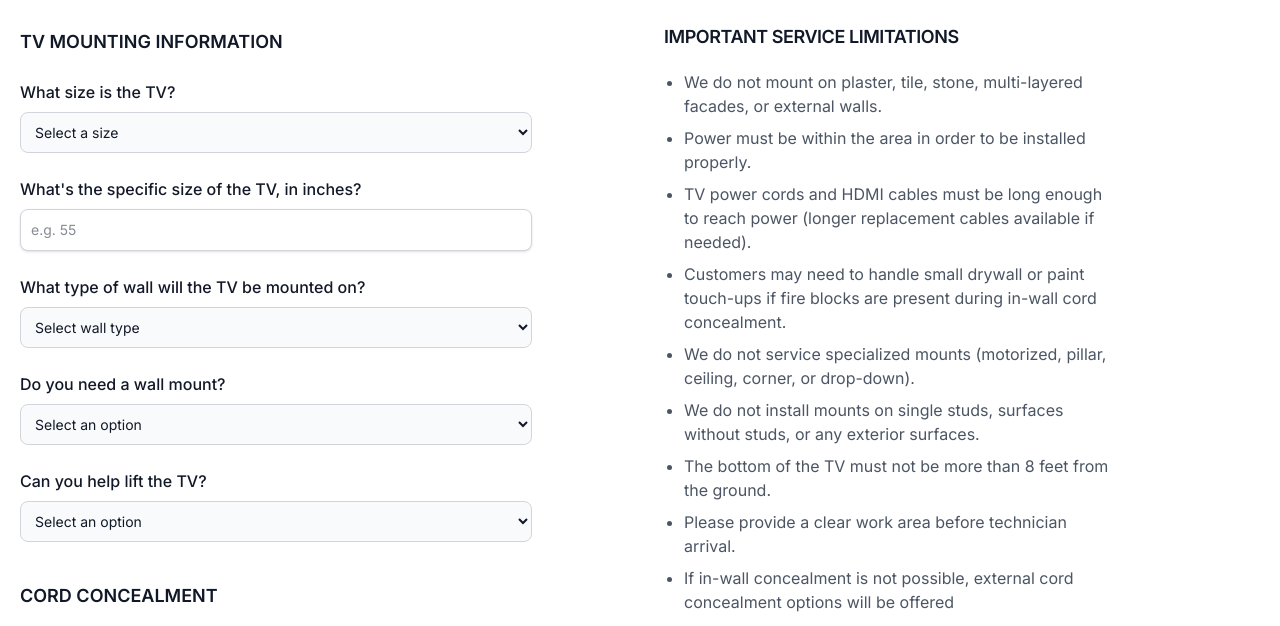
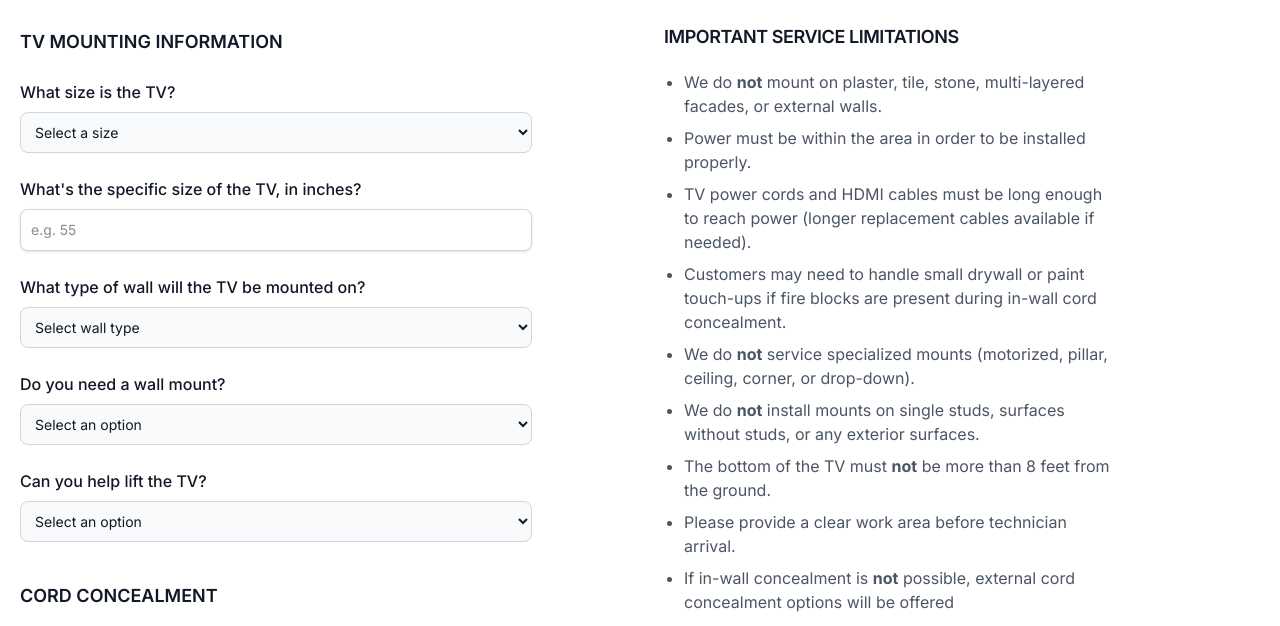
Before and after one commit to ToddWebDev/smart-home-next-js, a Next.js app: page /tv-wall-mounting/quote/mounting-info in a window 1280 px wide. Shown: the part 319-945 px from the top of the page. Built offline with nearby package versions, Linux system fonts and the light colour scheme.

Commit message:
Update tv mounting information page

```diff
--- a/src/app/tv-wall-mounting/quote/mounting-info/page.tsx
+++ b/src/app/tv-wall-mounting/quote/mounting-info/page.tsx
@@ -131,13 +131,10 @@ export default function ContactInfo() {
                 <option value="flat">Flat</option>
                 <option value="tilting">Tilted</option>
                 <option value="full-motion">Full Motion</option>
-                <option value="flush">Flush mount</option>
               </Select>
 
               {typeof data.needMount === "string" &&
-                ["flat", "tilting", "full-motion", "flush"].includes(
-                  data.needMount,
-                ) && (
+                ["flat", "tilting", "full-motion"].includes(data.needMount) && (
                   <div
                     className="mt-4 mb-4 flex items-center rounded-lg bg-blue-50 p-4 text-sm text-blue-800 dark:bg-gray-800 dark:text-blue-400"
                     role="alert"
@@ -171,12 +168,6 @@ export default function ContactInfo() {
                           Full motion mounts give maximum flexibility to extend,
                           swivel, and tilt the TV in almost any direction for
                           the perfect view.
-                        </>
-                      )}
-                      {data.needMount === "flush" && (
-                        <>
-                          Flush mounts are slim and sit tight against the wall
-                          for art-style displays.
                         </>
                       )}
                     </div>
@@ -239,7 +230,7 @@ export default function ContactInfo() {
                 <div className="flex flex-col">
                   <span>External cord concealment</span>
                   <span className="text-sm text-gray-600 dark:text-gray-400">
-                    Hides visible cords with a wall-mounted track.
+                    Hides visible cords with a wall-mounted track
                   </span>
                 </div>
               </label>
@@ -258,7 +249,7 @@ export default function ContactInfo() {
                 <div className="flex flex-col">
                   <span>In-wall cord concealment</span>
                   <span className="text-sm text-gray-600 dark:text-gray-400">
-                    Hides cords inside the wall for a clean, cable-free look.
+                    Hides cords inside the wall for a clean, cable-free look
                   </span>
                 </div>
               </label>
@@ -322,8 +313,8 @@ export default function ContactInfo() {
           </h2>
           <ul className="list-disc space-y-2 pl-5 text-gray-600 dark:text-gray-400">
             <li>
-              We do not mount on plaster, tile, stone, multi-layered facades, or
-              external walls.
+              We do <strong>not</strong> mount on plaster, tile, stone,
+              multi-layered facades, or external walls.
             </li>
             <li>
               Power must be within the area in order to be installed properly.
@@ -337,20 +328,21 @@ export default function ContactInfo() {
               fire blocks are present during in-wall cord concealment.
             </li>
             <li>
-              We do not service specialized mounts (motorized, pillar, ceiling,
-              corner, or drop-down).
+              We do <strong>not</strong> service specialized mounts (motorized,
+              pillar, ceiling, corner, or drop-down).
             </li>
             <li>
-              We do not install mounts on single studs, surfaces without studs,
-              or any exterior surfaces.
+              We do <strong>not</strong> install mounts on single studs,
+              surfaces without studs, or any exterior surfaces.
             </li>
             <li>
-              The bottom of the TV must not be more than 8 feet from the ground.
+              The bottom of the TV must <strong>not</strong> be more than 8 feet
+              from the ground.
             </li>
             <li>Please provide a clear work area before technician arrival.</li>
             <li>
-              If in-wall concealment is not possible, external cord concealment
-              options will be offered
+              If in-wall concealment is <strong>not</strong> possible, external
+              cord concealment options will be offered
             </li>
             <li>
               This service does <strong>not</strong> include trash haul away.
```
